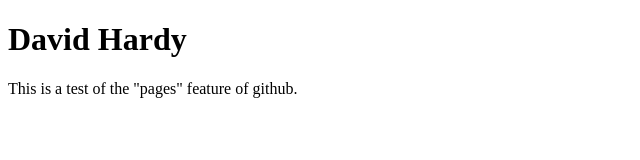
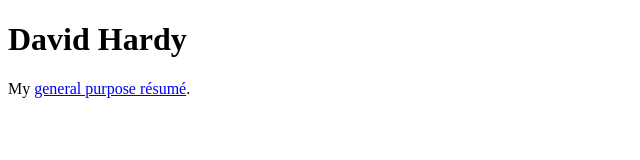
Before and after one commit to hard2737/resume, a plain HTML site: page docs/index.html in a window 1280 px wide. Shown: the whole page, without its empty margins (0-640 px from the left). Drawn offline with Linux system fonts and the light colour scheme.

Commit message:
default résumé page update

```diff
--- a/docs/index.html
+++ b/docs/index.html
@@ -1,12 +1,10 @@
 <!DOCTYPE html>
 <html>
 	<head>
-		<title>Pages Here!</title>
+		<title>David Hardy's résumés</title>
 	</head>
 	<body>
 		<h1>David Hardy</h1>
-		<p>
-			This is a test of the "pages" feature of github.
-		</p>
+		My <a href='./résumé.pdf'>general purpose résumé</a>.
 	</body>
 </html>
```
